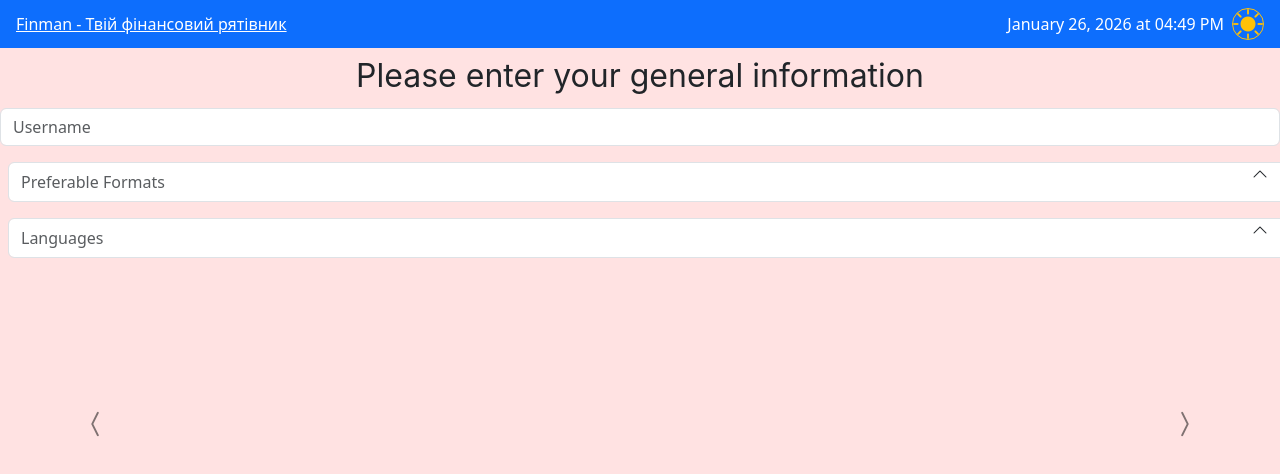
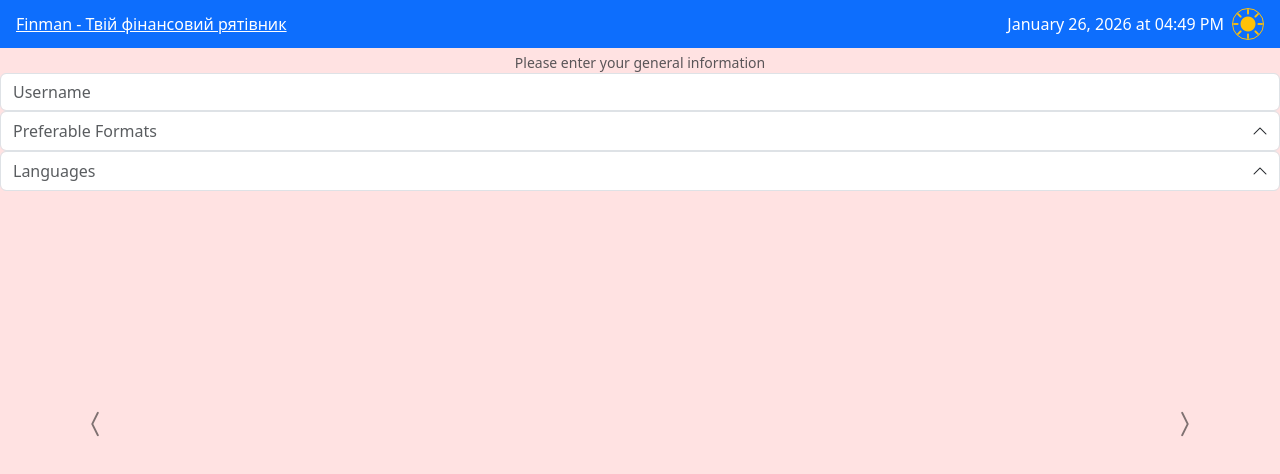
Before and after one commit to oleksandriia-it-team/finman, a Next.js app: page / in a window 1280 px wide. Shown: the top 474 px of the page. Built offline with nearby package versions, Linux system fonts and the light colour scheme.

Commit message:
removed styles

```diff
--- a/src/client/features/auth/first-page/form-component/registration-form-component.tsx
+++ b/src/client/features/auth/first-page/form-component/registration-form-component.tsx
@@ -1,6 +1,5 @@
 'use client';
 
-import '../styles/first-page.scss';
 import ControlledInput from '../../../../shared/сomponents/controlled-fields/controlled-input/controled-input-component';
 import DefaultDropdown from '../../../../shared/сomponents/fields/dropdown/default-dropdown';
 import { FormProvider, useForm } from 'react-hook-form';
@@ -31,19 +30,16 @@ export default function RegistrationFormComponent() {
           <p className="form-text">Please enter your general information</p>
         </div>
         <ControlledInput
-          className="w-full form-input"
           name="userName"
           placeholder="Username"
         />
         <DefaultDropdown
-          className="w-full form-input"
           placeholder="Preferable Formats"
           options={formats}
           value={value1}
           onChange={(value) => setValue1(value)}
         />
         <DefaultDropdown
-          className="w-full form-input"
           placeholder="Languages"
           options={languages}
           onChange={(value) => setValue2(value)}
--- a/src/client/features/auth/first-page/registration-page.tsx
+++ b/src/client/features/auth/first-page/registration-page.tsx
@@ -1,6 +1,5 @@
 'use client';
 
-import './styles/first-page.scss';
 import Stepper from '../../../shared/сomponents/stepper/stepper';
 import StepperItem from '../../../shared/сomponents/stepper/stepper-item';
 import { useState } from 'react';
--- a/src/client/features/auth/first-page/styles/first-page.scss
+++ /dev/null
@@ -1,22 +0,0 @@
-
-
-.form-input {
-  margin: 0.5rem !important;
-}
-
-.form-text {
-  font-family: 'Inter', sans-serif;
-  color: var(--text-color) !important;
-  padding-left: 0.25rem;
-  padding-right: 0.25rem;
-  font-size: 2rem !important;
-}
-
-.error-text {
-  color: red;
-  padding-left: 0.5rem;
-}
-
-.my-form {
-
-}
```
